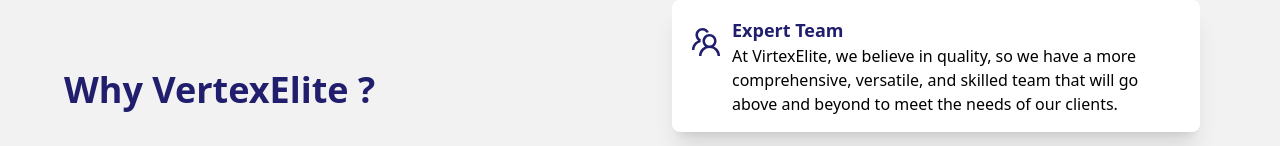
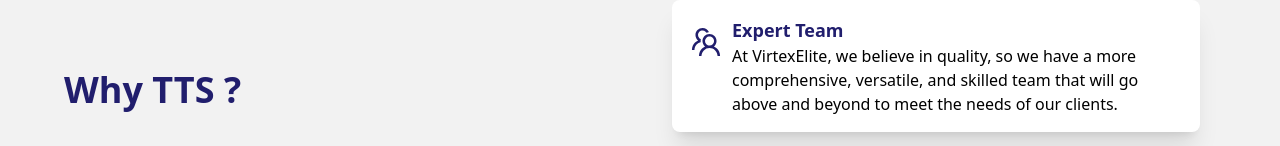
Before and after one commit to vibhu2208/IT-services-company, a Next.js app: page / in a window 1280 px wide. Shown: the part 288-434 px from the top of the page. Built offline with nearby package versions, Linux system fonts and the light colour scheme.

Commit message:
some issues

```diff
--- a/src/components/home/our-services.tsx
+++ b/src/components/home/our-services.tsx
@@ -53,7 +53,7 @@
             <Link href={`/services/${data.title.toLowerCase().replaceAll(" ", "-")}`}>
                 <div className="px-4 py-3 cursor-pointer flex-1 flex flex-col">
                     <h5 className="mb-2 text-lg font-semibold tracking-tight text-[#1A1F65]" data-aos="fade-up" data-aos-delay="300">{data.title}</h5>
-                    <p className="mb-3 text-normal text-gray-700 dark:text-gray-400 text-justify" data-aos="fade-up" data-aos-delay="300">{data.desc}</p>
+                    <p className="mb-3 text-normal text-gray-700 text-justify" data-aos="fade-up" data-aos-delay="300">{data.desc}</p>
                     <p className='flex-1 justify-self-end' data-aos="fade-up" data-aos-delay="300"></p>
                     <p data-aos="fade-up" data-aos-delay="300" className="flex w-fit items-center px-2 py-[0.4rem] text-sm text-center font-semibold bg-[#0f588c] hover:bg-sky-700 transition-all text-white rounded-2xl shadow-lg">
                         Get more detail
--- a/src/components/home/why-us.tsx
+++ b/src/components/home/why-us.tsx
@@ -7,7 +7,7 @@
         <div className='flex gap-8 md:gap-16 bg-[#f2f2f2] items-center p-8 md:p-16 flex-col lg:flex-row'>
             <div className='flex w-full flex-col  gap-8 flex-1'>
                 <h2 className='text-4xl font-bold text-[#211E6D]' data-aos="fade-up" data-aos-delay="300">
-                    Why VertexElite ?
+                    Why TTS ?
                 </h2>
                 <p className='text-xl' data-aos="fade-up" data-aos-delay="300">
                     We believe in integrity, innovation, constant improvement, commitment to customers, teamwork and trust. We provide high-level planning and infrastructure consulting through technology partnerships. We work on developing your technology implementation and management plan.
--- a/src/components/services/our-services.tsx
+++ b/src/components/services/our-services.tsx
@@ -52,7 +52,7 @@
             <Link href={`/services/${data.title.toLowerCase().replaceAll(" ", "-")}`}>
                 <div className="px-4 py-3 cursor-pointer flex-1 flex flex-col">
                     <h5 className="mb-2 text-lg font-semibold tracking-tight text-[#1A1F65]">{data.title}</h5>
-                    <p className="mb-3 text-normal text-gray-700 dark:text-gray-400 text-justify">{data.desc}</p>
+                    <p className="mb-3 text-normal text-gray-700 text-justify">{data.desc}</p>
                     <p className='flex-1 justify-self-end'></p>
                     <p className="flex w-fit items-center px-2 py-[0.4rem] text-sm text-center font-semibold bg-[#0f588c] hover:bg-sky-700 transition-all text-white rounded-2xl shadow-lg">
                         Read more
```
